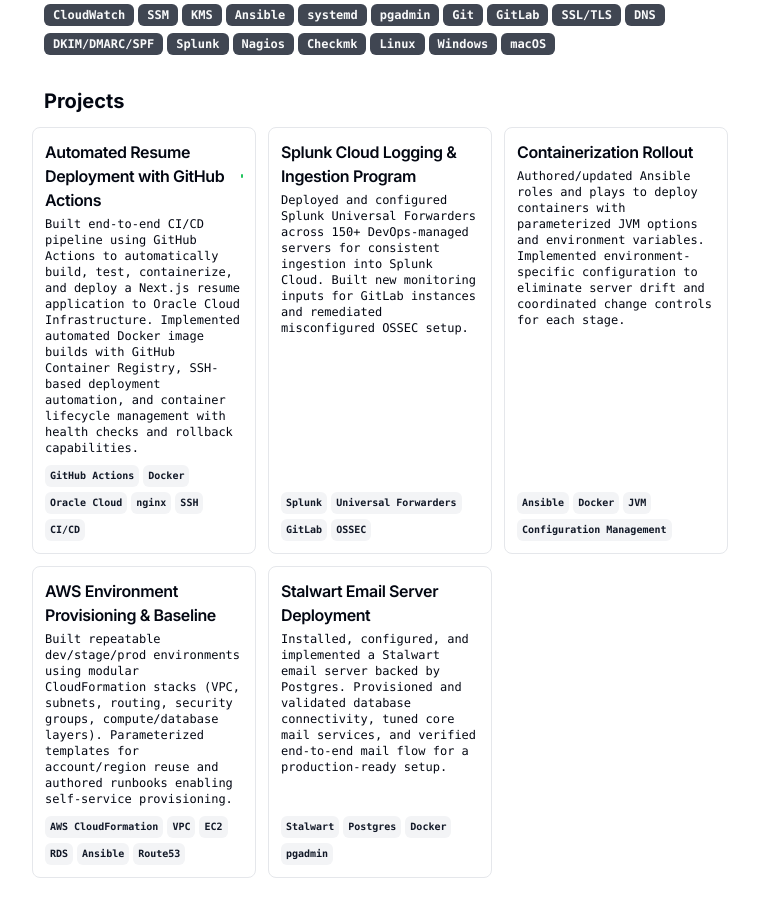
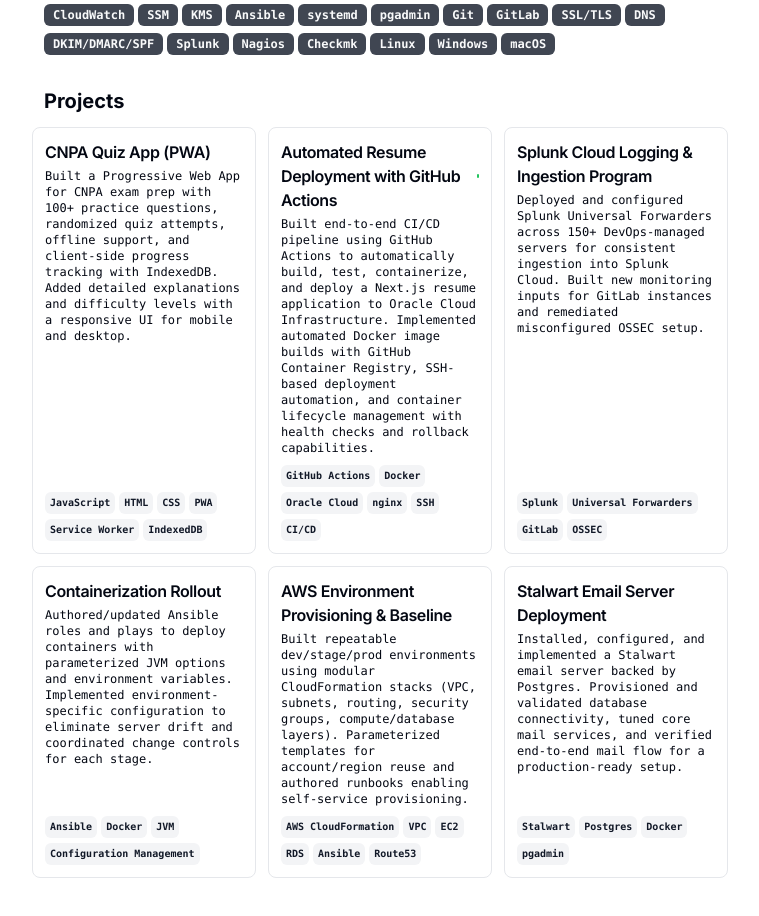
Before and after one commit to hagrace4/resume, a Next.js app: page / in a window 1280 px wide. Shown: the part 1760-2676 px from the top of the page, without its empty margins (260-1019 px from the left). Built offline with nearby package versions, Linux system fonts and the light colour scheme.

Commit message:
add CNPA project

```diff
--- a/src/data/resume-data.tsx
+++ b/src/data/resume-data.tsx
@@ -204,6 +204,23 @@
   ],
   projects: [
     {
+      title: "CNPA Quiz App (PWA)",
+      techStack: [
+        "JavaScript",
+        "HTML",
+        "CSS",
+        "PWA",
+        "Service Worker",
+        "IndexedDB",
+      ],
+      description:
+        "Built a Progressive Web App for CNPA exam prep with 100+ practice questions, randomized quiz attempts, offline support, and client-side progress tracking with IndexedDB. Added detailed explanations and difficulty levels with a responsive UI for mobile and desktop.",
+      link: {
+        label: "",
+        href: "",
+      },
+    },
+    {
       title: "Automated Resume Deployment with GitHub Actions",
       techStack: [
         "GitHub Actions",
```
